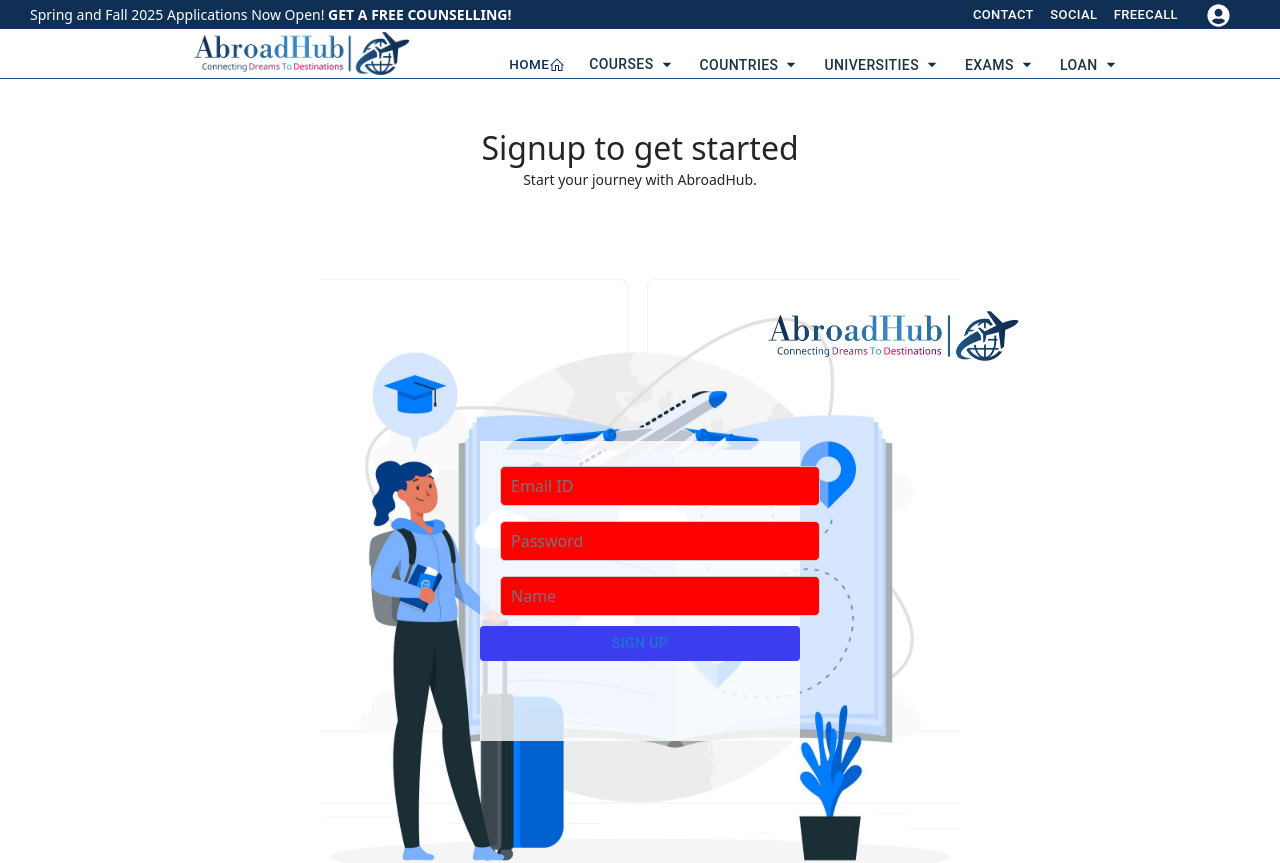
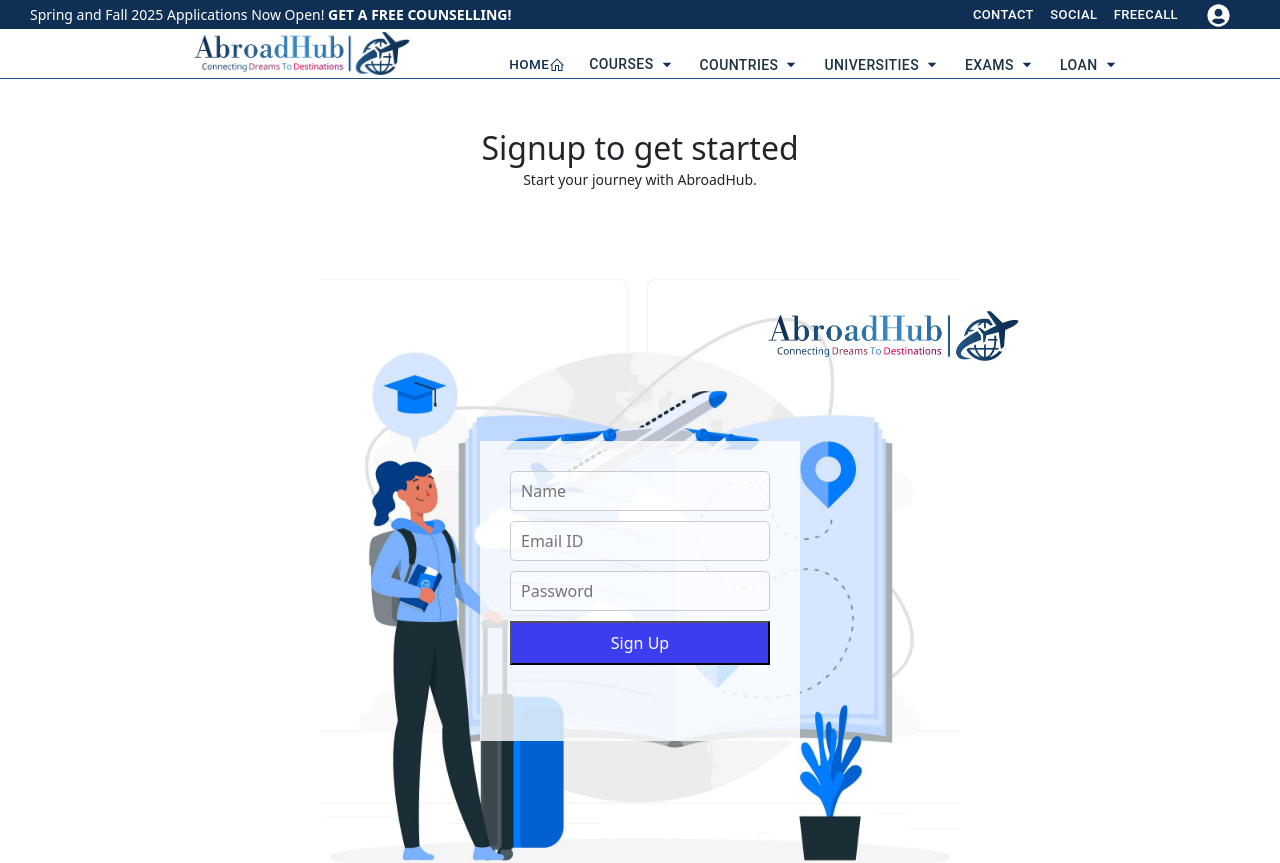
Before and after one commit to RajiaRani/Sigma4.0, a React (Vite) app in the folder client/: page /auth/signup in a window 1280 px wide. Shown: the top 863 px of the page. Built offline with nearby package versions, Linux system fonts and the light colour scheme; no server answers.

Commit message:
added 16 Nov

```diff
--- a/client/src/UserPage/SignUp.css
+++ b/client/src/UserPage/SignUp.css
@@ -32,11 +32,12 @@
     background-color: rgba(255, 255, 255, 0.8);
     height: 300px !important;
     padding: 20px 0px !important;
+    padding: 30px !important;
 }
 
 
 .user-form .form-input {
-    margin-top: 5px !important;
+    margin: 0 auto !important;
     background-color: rgba(255, 255, 255, 0.5) !important;
     width: 100% !important;
     border: 1px solid #ccc;
@@ -45,8 +46,6 @@
     border: 1px solid #ccc !important;
     border-radius: 5px;
     align-items: center !important;
-    background-color: red !important;
-
 
 }
 
@@ -65,7 +64,8 @@
     width: 100% !important;
     background-color: rgb(61, 61, 240) !important;
     transition: all 0.3s ease-in-out !important;
-    padding: 5px 0px !important;
+    padding: 8px 0px !important;
+    color: #fff !important;
 }
 
 .user-button:hover {
--- a/client/src/UserPage/SignUp.jsx
+++ b/client/src/UserPage/SignUp.jsx
@@ -4,8 +4,20 @@
 import { Button } from "@mui/material";
 import userpage from "../assets/IMAGES/AllLogos/user-page.jpg";
 import logo from "../assets/IMAGES/AllLogos/small-logo-transparent.png";
+import { useState } from "react";
+import { Link } from "react-router-dom";
 
 export default function SignUp() {
+
+    const [Email, setEmail] = useState("");
+    const [userName, setUserName] = useState("");
+    const [Password, setPassword] = useState("");
+
+    const handleSigUp = (event) => {
+        event.preventDefault();
+    };
+
+
     return (
         <>
             <div>
@@ -19,16 +31,36 @@
 
 
 
-                        <div className="user-form ">
+                        <form className="user-form " onSubmit={handleSigUp} >
+                            <input
+                                type="text"
+                                placeholder="Name"
+                                className="form-input"
+                                value={userName}
+                                onChange={(e) => setUserName(e.target.value)}
+                            />
+                            <input
+                                type="email"
+                                placeholder="Email ID"
+                                className="form-input"
+                                value={Email}
+                                onChange={(e) => setEmail(e.target.value)}
+                            />
+                            <input
+                                type="password"
+                                placeholder="Password"
+                                className="form-input"
+                                value={Password}
+                                onChange={(e) => setPassword(e.target.value)}
+                            />
 
-                                <input type="email" placeholder="Email ID" className="form-input" />
-                                <input type="password" placeholder="Password" className="form-input" />
-                                <input type="text" placeholder="Name" className="form-input" />
-                                <Button className="user-button">Sign Up</Button>
+                            <button className="user-button" type="submit">Sign Up</button>
 
-                        </div>
+                        </form>
                     </div>
-
+                    <div>
+                        <p>Already have an account ? <Link to={"/auth/login"}>Login</Link></p>
+                    </div>
 
                 </div>
                 <Footer />
```
Also changed, not shown: client/src/UserPage/PasswordStrengthMeter.jsx (added, +45 -0 lines).
